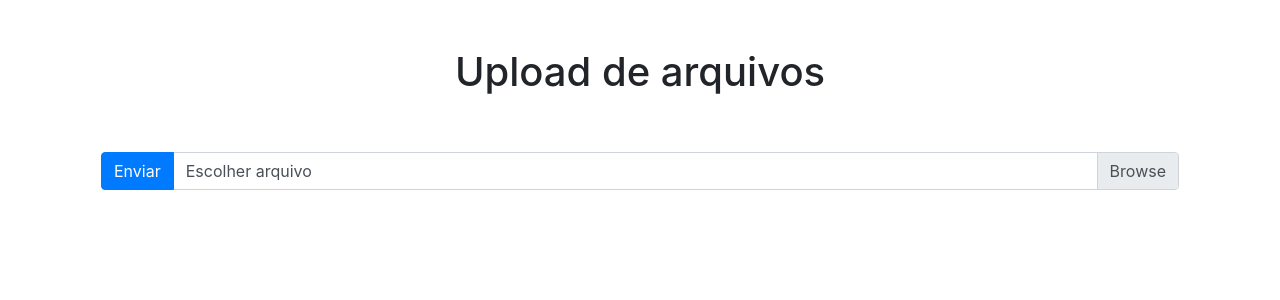
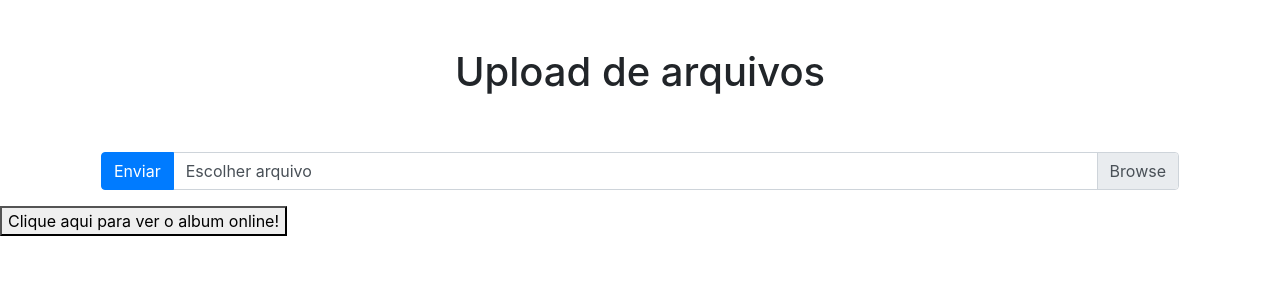
Before and after one commit to ce-a11y/php, a PHP site: page / in a window 1280 px wide. Shown: the top 300 px of the page. Run offline with PHP 8.4, Linux system fonts and the light colour scheme; data that the repository does not hold is empty.

Commit message:
Update index.php

```diff
--- a/index.php
+++ b/index.php
@@ -29,6 +29,8 @@
             </div>
         </form>
     </div>
+
+       <a href="album"><button>Clique aqui para ver o album online!</button></a>
 
     <?php
 
```
